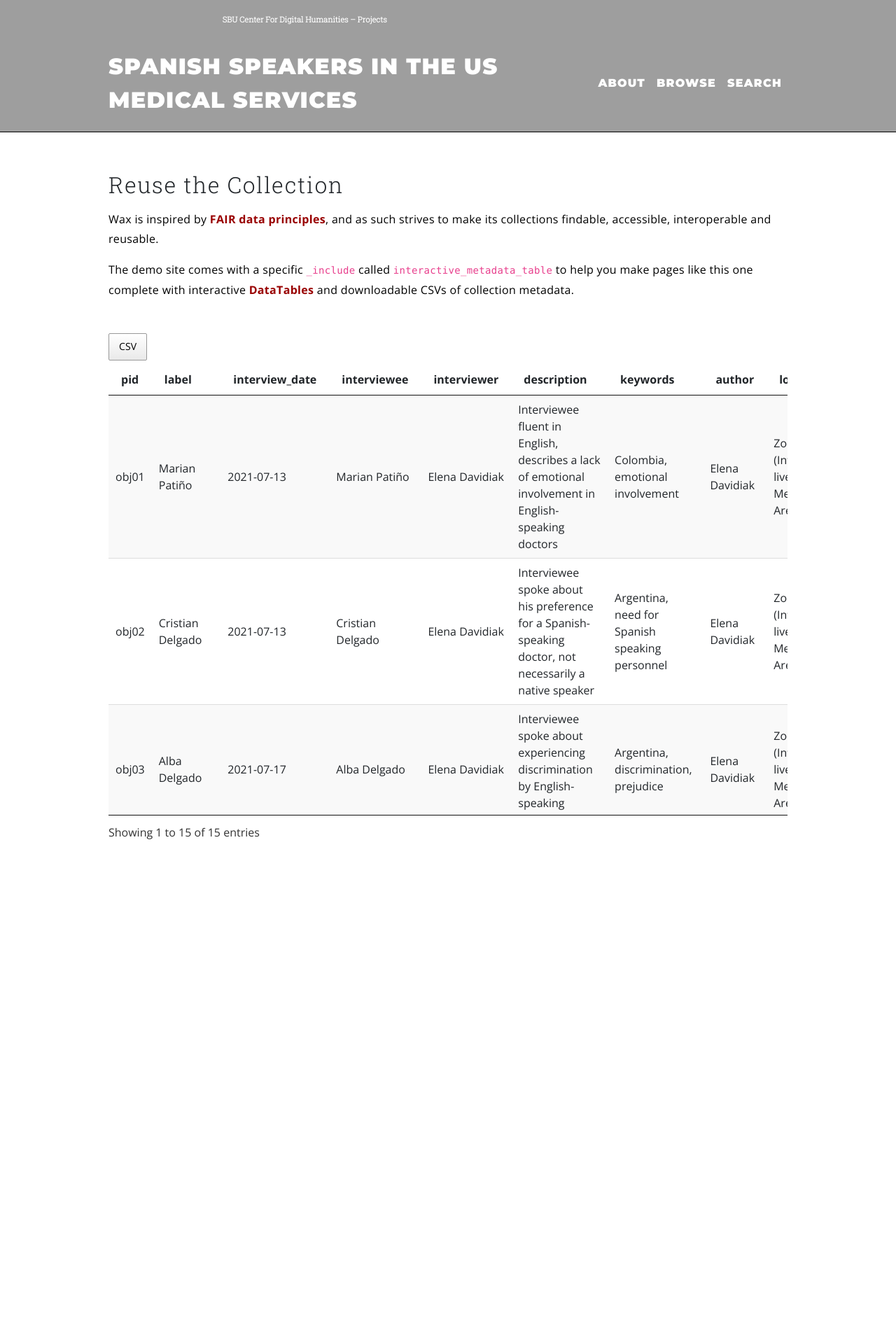
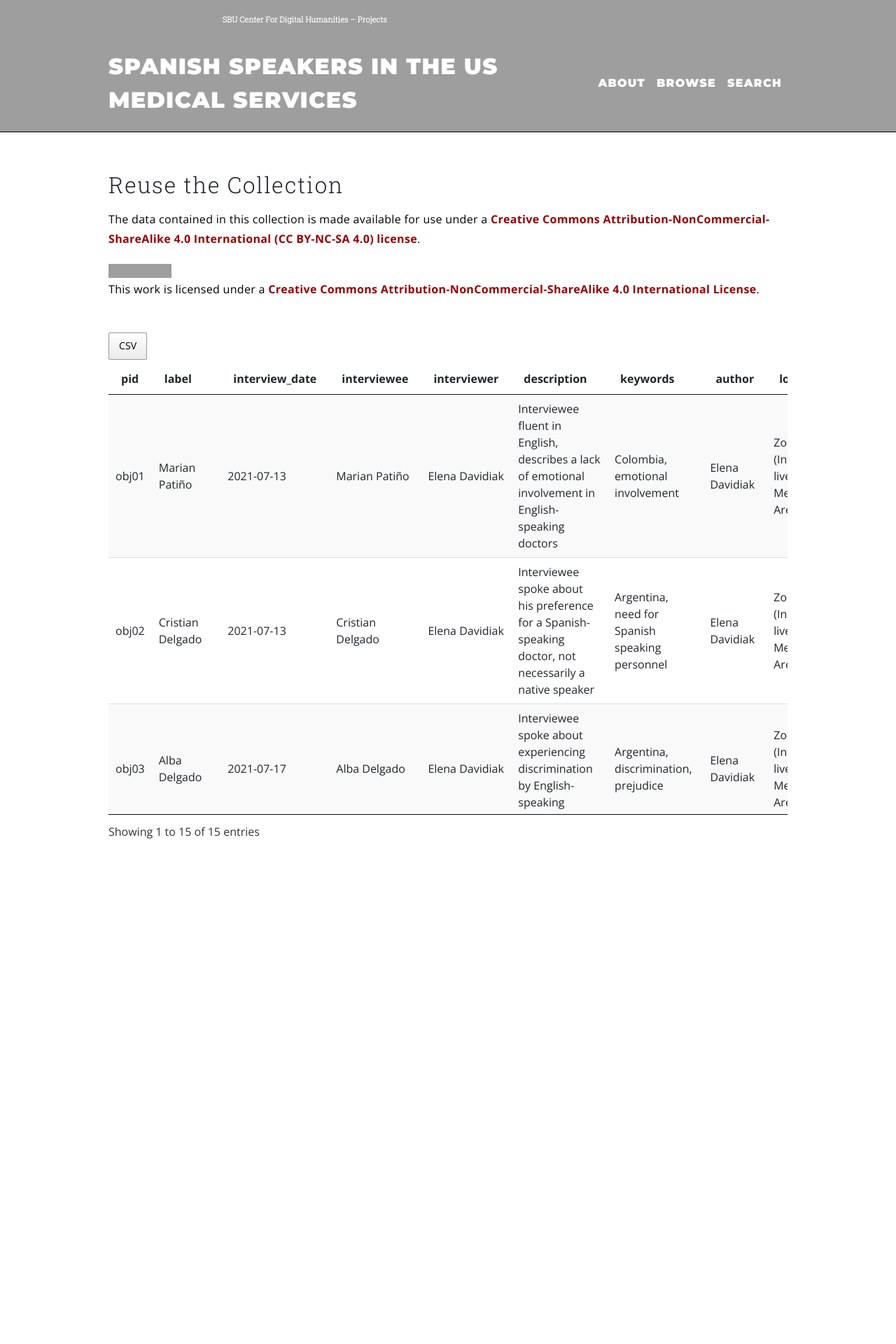
Before and after one commit to sbucdh/davidiak, a Jekyll site: the page built from pages/reuse.md, in a window 1280 px wide. Shown: the top 1920 px of the page at 70% size. Built offline with Jekyll 4.4.1, drawn with Linux system fonts in a browser that asks for light colours; grey boxes are pictures that could not be loaded.

Commit message:
Update reuse.md

```diff
--- a/pages/reuse.md
+++ b/pages/reuse.md
@@ -5,8 +5,8 @@ permalink: /reuse/
 collection: davidiak
 ---
 
-Wax is inspired by [FAIR data principles](https://journal.code4lib.org/articles/13427), and as such strives to make its collections findable, accessible, interoperable and reusable.
+The data contained in this collection is made available for use under a <a href="https://creativecommons.org/licenses/by-nc-sa/4.0/">Creative Commons Attribution-NonCommercial-ShareAlike 4.0 International (CC BY-NC-SA 4.0) license</a>.
 
-The demo site comes with a specific `_include` called `interactive_metadata_table` to help you make pages like this one complete with interactive [DataTables](https://datatables.net/) and downloadable CSVs of collection metadata.
+<a rel="license" href="http://creativecommons.org/licenses/by-nc-sa/4.0/"><img alt="Creative Commons License" style="border-width:0" src="https://i.creativecommons.org/l/by-nc-sa/4.0/88x31.png" /></a><br />This work is licensed under a <a rel="license" href="http://creativecommons.org/licenses/by-nc-sa/4.0/">Creative Commons Attribution-NonCommercial-ShareAlike 4.0 International License</a>.
 
 {% include interactive_metadata_table.html collection=page.collection %}
```
